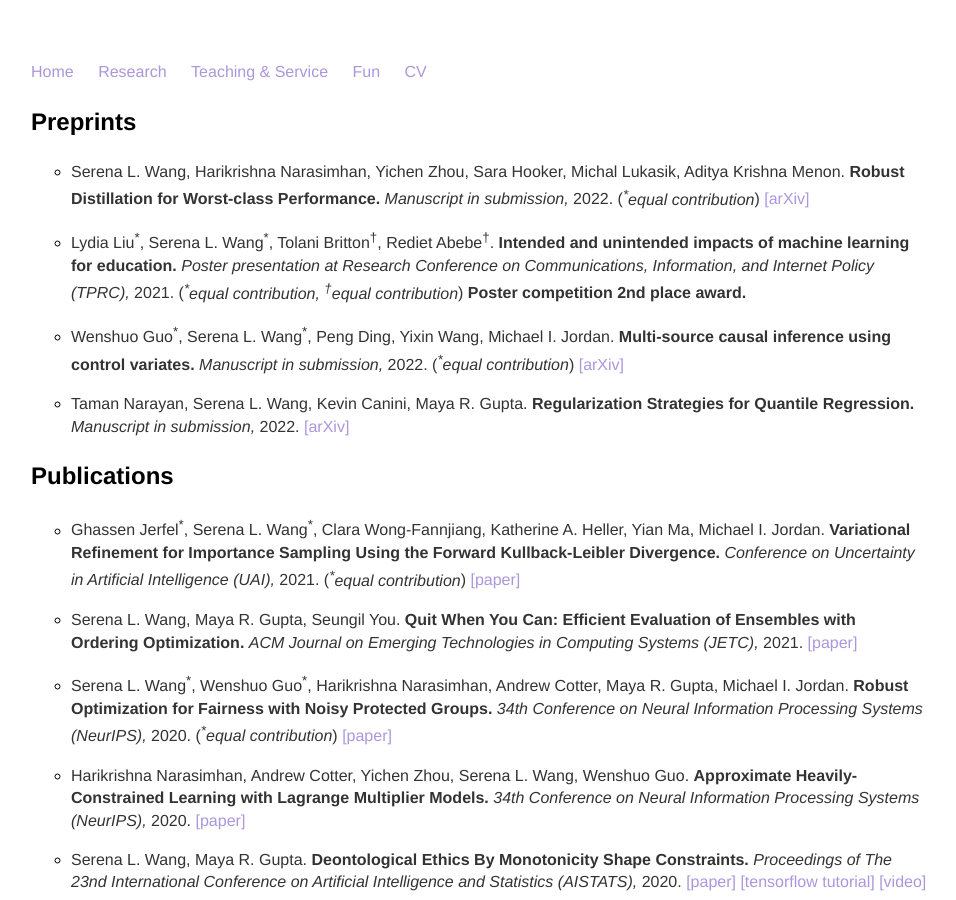
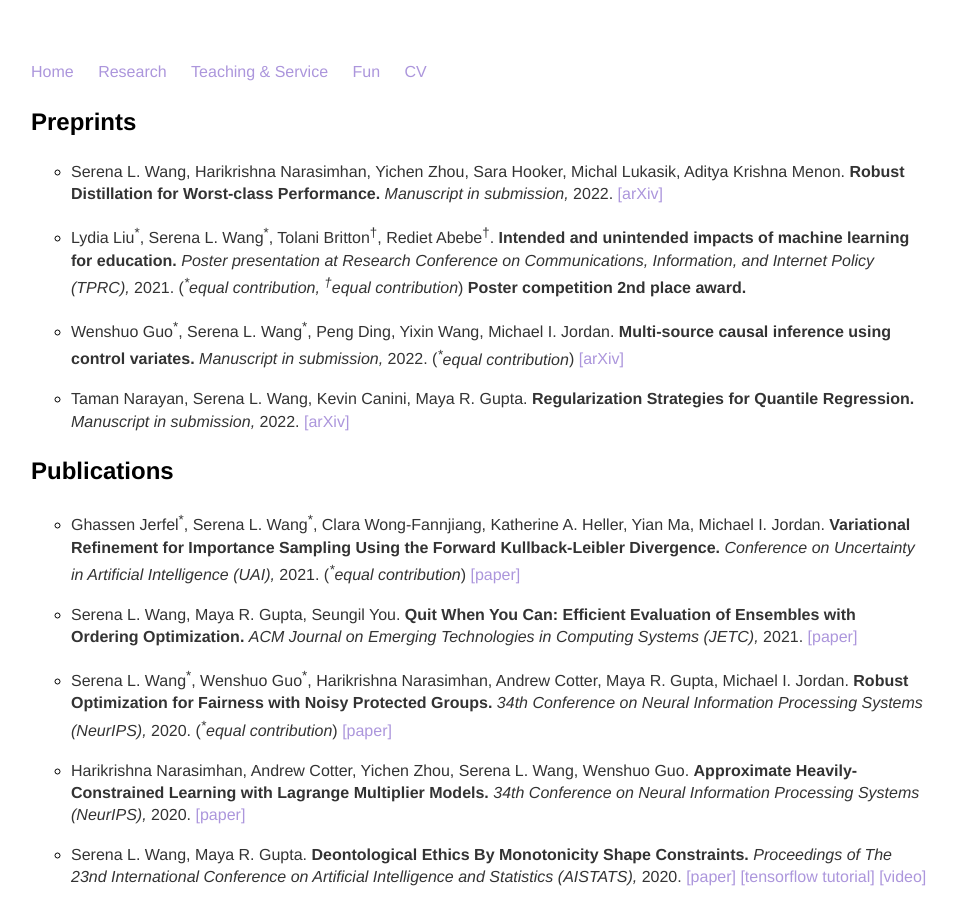
Before and after one commit to serenalwang/serenalwang.github.io, a Jekyll site: the page built from research.md, in a window 1280 px wide and 900 px high. Shown: the whole window, without its empty margins (161-1117 px from the left). Built offline with Jekyll 4.4.1, drawn with Linux system fonts in a browser that asks for light colours.

Commit message:
removed equal contribution

```diff
--- a/research.md
+++ b/research.md
@@ -5,7 +5,7 @@ title: Research
 
 ### Preprints
 * Serena L. Wang, Harikrishna Narasimhan, Yichen Zhou, Sara Hooker, Michal Lukasik, Aditya Krishna Menon.
-**Robust Distillation for Worst-class Performance.** *Manuscript in submission,* 2022. (*<sup>\*</sup>equal contribution*) [[arXiv]](https://arxiv.org/abs/2206.06479)
+**Robust Distillation for Worst-class Performance.** *Manuscript in submission,* 2022. [[arXiv]](https://arxiv.org/abs/2206.06479)
 
 * Lydia Liu<sup>\*</sup>, Serena L. Wang<sup>\*</sup>, Tolani Britton<sup><span>&#8224;</span></sup>,  Rediet Abebe<sup><span>&#8224;</span></sup>. **Intended and unintended impacts of machine learning for education.** *Poster presentation at Research Conference on Communications, Information, and Internet Policy (TPRC),* 2021. (*<sup>\*</sup>equal contribution, <sup><span>&#8224;</span></sup>equal contribution*) **Poster competition 2nd place award.**
 
```
